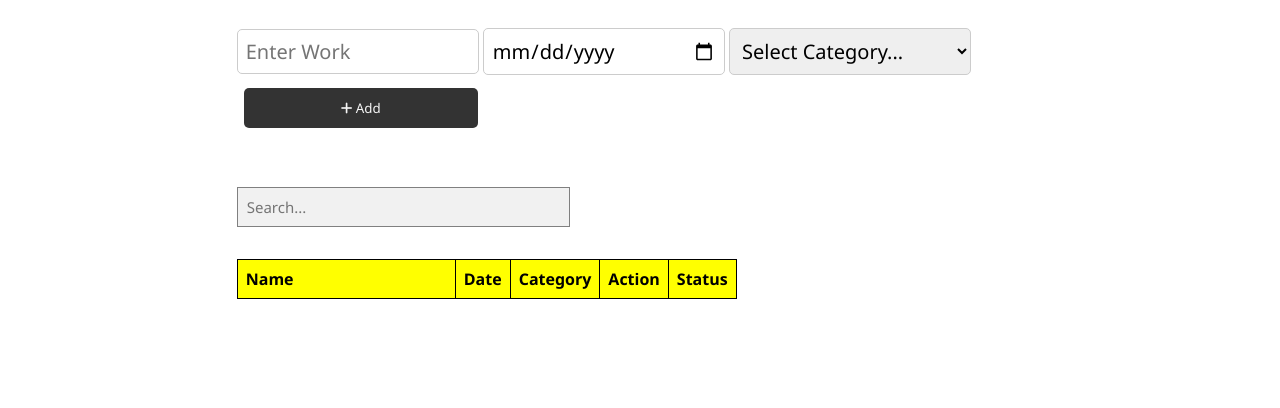
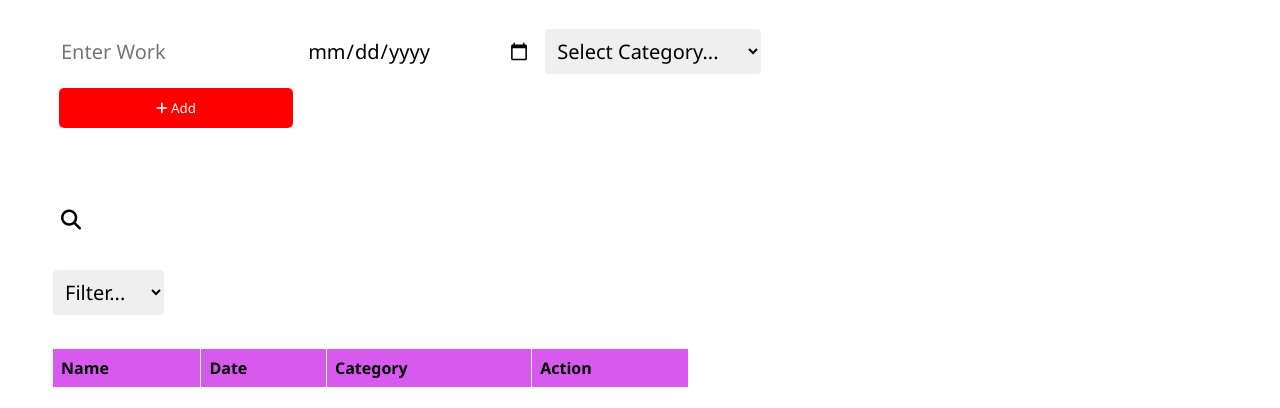
Before and after one commit to GautamArora09/ToDo-List, a plain HTML site: page index.html in a window 1280 px wide. Shown: the part 909-1317 px from the top of the page. Before the commit the page ends 1228 px from the top, so only its background shows below. Drawn offline with Linux system fonts and the light colour scheme; a web font is replaced by a local one.

Commit message:
Add Search bar Styling

```diff
--- a/index.html
+++ b/index.html
@@ -45,8 +45,22 @@
                     </select>
                     <button onclick="addData()" id="btn"><i class="fa-solid fa-plus"></i>   Add</button>
                 </div>
+                <div class="search-box">
+                    <button class="btn-search"><i class="fas fa-search"></i></button>
+                    <input type="text" class="input-search" placeholder="Type to Search..." id="filterInput">
+                </div>
                 <div>
-                    <input type="text" id="filterInput" placeholder="Search...">
+                    <select id="filterInput" name="Filter" class="filter">
+                        <option >Filter...</option>
+                        <option value="Deep Work">Deep Work</option>
+                        <option value="Shallow Work">Shallow Work</option>
+                        <option value="Chores">Chores</option>
+                        <option value="Learning">Learning</option>
+                        <option value="Mind Care">Mind Care</option>
+                        <option value="Body Care">Body Care</option>
+                        <option value="People">People</option>
+                        <option value="Next Week">Next Week</option>
+                    </select>
                 </div>
                 <div id="table">
                     <table id="outputTable">
@@ -55,7 +69,6 @@
                             <th>Date</th>
                             <th>Category</th>
                             <th>Action</th>
-                            <th>Status</th>
                         </tr>
                     </table>
                 </div>
--- a/script.js
+++ b/script.js
@@ -1,27 +1,13 @@
-// btn.addEventListener('click', btnf);
-// function btnf(e) {
-//     if (nameInput.value.trim() === "") {
-//         alert("your Name input is empty");
-//         return;
-//     }
-//     if (dateInput.value.trim() === "") {
-//         alert("your Date input is empty");
-//         return;
-//     }
-//     if (categoryInput.value.trim() === "") {
-//         alert("your Category input is empty");
-//         return;
-//     }
-// }
-
-
 let isEdit = false;
+let tasks = localStorage.getItem('tasks') || [];
 document.addEventListener('DOMContentLoaded', () => {
     let tasks = getItemFromStorage();
+    tasks.sort((s1, s2) => s2.time - s1.time);
     tasks.forEach((i) => displayItem(i))
 });
-function task(name, date, category) {
+function task(name, date, time, category) {
     this.name = name;
+    this.time = new Date().getTime();
     this.date = date;
     this.category = category;
 }
@@ -33,12 +19,20 @@ function addData() {
         document.getElementById("dateInput").value;
     let tCategory =
         document.getElementById("categoryInput").value;
+    let timet = new Date().getTime();
     if (tName.trim() === "") {
         alert("Your Name input is empty");
         return;
     }
     if (tDate.trim() === "") {
         alert("Your Date input is empty");
+        return;
+    }
+
+    let endtime=new Date(tDate).getTime();
+    if (endtime < timet) {
+        alert("Please Enter valid Time");
+        clearInputs();
         return;
     }
 
@@ -51,15 +45,26 @@ function addData() {
         isEdit = false;
     }
 
+
     // Get the table and insert a new row at the end
-
-    let Ntask = new task(tName, tDate, tCategory);
+    let Ntask = new task(tName, tDate, timet, tCategory);
     // Clear input fields
     addItemToStorage(Ntask);
-    displayItem(Ntask);
+    location.reload();
+    // displayItem(Ntask);
     clearInputs();
 }
+
+let filter=document.getElementById("filterInput").value;
+console.log(filter);
+// filter.addEventListener('click',e=>{
+//     const fl=filter;
+//     console.log(fl);
+
+// })
+
 function displayItem(task) {
+    // tasks.sort((s1, s2) => s2.time - s1.time);
     let table = document.getElementById("outputTable");
     let newRow = table.insertRow(table.rows.length);
 
@@ -118,13 +123,16 @@ function getItemFromStorage() {
     } else {
         tasks = JSON.parse(localStorage.getItem('tasks'));
     }
+    console.log(tasks);
+    // tasks.sort(s1,s2);
+    // console.log(tasks)
     return tasks;
 }
 
 function addItemToStorage(task) {
     let tasks = getItemFromStorage();
 
-    tasks.push(task);
+    tasks.unshift(task);
     console.log(tasks);
     localStorage.setItem('tasks', JSON.stringify(tasks));
 
@@ -132,7 +140,6 @@ function addItemToStorage(task) {
 
 function removeItemFromStorage(name) {
     let tasks = getItemFromStorage();
-
     tasks.forEach((i, index) => {
         if (i.name === name) {
             tasks.splice(index, 1);
@@ -143,16 +150,11 @@ function removeItemFromStorage(name) {
 }
 
 
-// Get Input Element
+
 let filterInput = document.getElementById('filterInput');
-// let filterInput = document.querySelector('input');
-// console.log(filterInput);
-// Add Event Listner
 filterInput.addEventListener('keyup', filterNames);
 
 function filterNames(e) {
-    // Get Value Of Input
-    // let tasks = getItemFromStorage();
     let names = document.querySelectorAll('tr');
     console.log(names);
     let val = document.getElementById('filterInput').value.toLowerCase();
@@ -163,7 +165,6 @@ function filterNames(e) {
             i.style.display = 'none';
         } else {
             i.style.display = 'block';
-
         }
     })
 
--- a/style.css
+++ b/style.css
@@ -15,8 +15,8 @@ body{
 }
 #startt{
     display: flex;
-    justify-content: center;
-
+    justify-content: left;
+    margin-left: 52px;
 }
 #start{
     display: flex;
@@ -24,7 +24,7 @@ body{
     align-items: center;
     background-color: white;
     height: 100vh;
-    width: 100vw;
+    width: 98vw;
 }
 .box{
     height: 22rem;
@@ -61,24 +61,23 @@ button:hover{
     /* padding-left: 5px; */
     font-size: 20px;
     border-radius: 5px;
-    border: 1px #ccc solid;
+    border: 1px #fff solid;
 }
 .form button{
     width: 29%;
     height: 3em;
     margin-top: 1em;
-    color: #f5f5f5;;
-    background-color: #333;
+    color: #fff;;
+    background-color: red;
     border: none;
     border-radius: 5px;
 }
 .form .category{
-    width: 30%;
+    width: 27%;
     font-size: 20px;
     border-radius: 5px;
-    border: 1px #ccc solid;
+    border: 1px #fff solid;
     padding: 8px;
-
 }
 input:focus{
     outline: none;
@@ -118,7 +117,7 @@ label {
 button {
     padding: 8px 16px;
     background-color: red;
-    color: #000000;
+    color: #fff;
     border: none;
     border-radius: 4px;
     cursor: pointer;
@@ -126,8 +125,7 @@ button {
 }
 button:hover {
     background-color: yellow;
-    color: #ffffff;
-    font-weight: bold;
+    color: #000;
 }
 table {
     border-collapse: collapse;
@@ -136,24 +134,70 @@ table {
 }
 th,
 td {
-    border: 1px solid #000000;
+    border: 1px solid #fff;
     padding: 8px;
     text-align: left;
-    width: 100%;
+    width: 340;
 }
 th {
-    background-color: yellow;
+    background-color: rgba(212, 71, 236, 0.903);
     color: #000000;
-    /* width: 100%; */
 }
 table {
-    width: 500px;
+    width: 637px;
 }
-#filterInput{
-    padding: 9px;
-    font-size: 15px;
-    border: 1px solid grey;
-    float: left;
-    width: 41.3%;
-    background: #f1f1f1;
+.filter{
+    width: 14%;
+    font-size: 20px;
+    border-radius: 5px;
+    border: 1px #fff solid;
+    padding: 8px;
 }
+.search-box{
+    width: fit-content;
+    height: fit-content;
+    position: relative;
+}
+.input-search{
+    height: 50px;
+    width: 50px;
+    border-style: none;
+    padding: 10px;
+    font-size: 18px;
+    letter-spacing: 2px;
+    outline: none;
+    border-radius: 25px;
+    transition: all 0.4s ease-in-out;
+    background-color: white;
+    padding-right: 40px;
+    color:black;
+}
+.btn-search{
+    width: 50px;
+    height: 50px;
+    border-style: none;
+    font-size: 20px;
+    font-weight: bold;
+    outline: none;
+    cursor: pointer;
+    border-radius: 50%;
+    position: absolute;
+    right: 0px;
+    color:black ;
+    background-color:transparent;
+    pointer-events: painted;
+}
+.btn-search:focus ~ .input-search{
+    width: 300px;
+    border-radius: 0px;
+    background-color: transparent;
+    border-bottom:1px solid black;
+    transition: all 1.3s cubic-bezier(0, 0.110, 0.35, 2);
+}
+.input-search:focus{
+    width: 300px;
+    border-radius: 0px;
+    background-color: transparent;
+    border-bottom:1px solid rgba(255,255,255,.5);
+    transition: all 1.5ms cubic-bezier(0, 0.110, 0.35, 2);
+}
```
